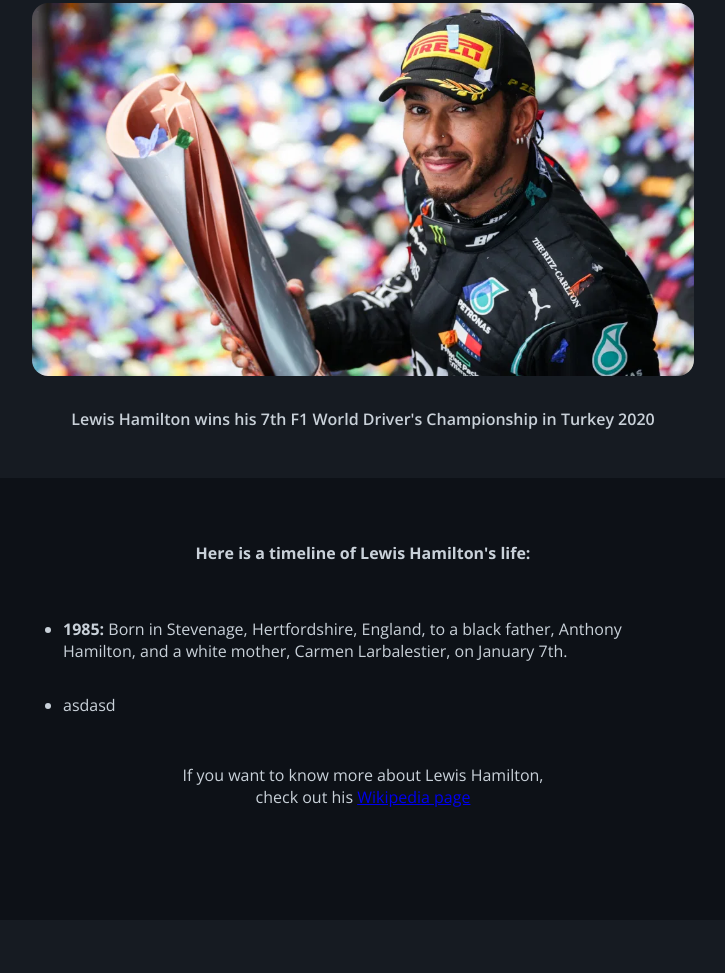
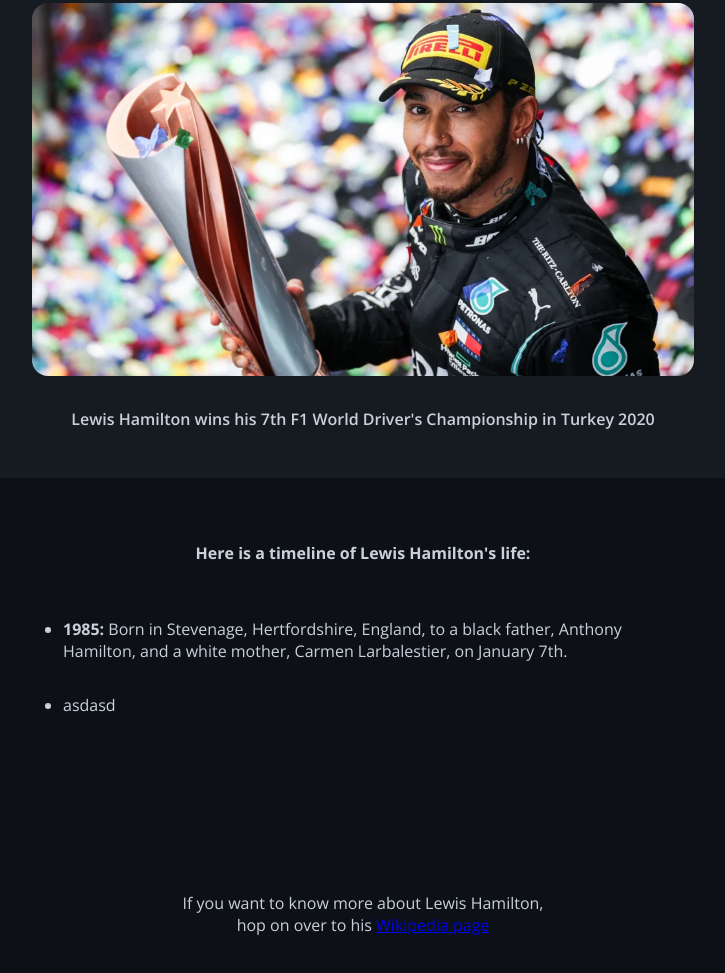
Before and after one commit to anamitronic/freecodecamp-tribute-page, a plain HTML site: page index.html in a window 1280 px wide. Shown: the part 355-1328 px from the top of the page, without its empty margins (277-1002 px from the left). Before the commit the page ends 1307 px from the top, so only its background shows below. Drawn offline with nearby package versions, Linux system fonts and the light colour scheme.

Commit message:
Renamed tribute.html to index.html

```diff
--- a/tribute.html
+++ b/index.html
@@ -43,7 +43,7 @@
 
         </ul>
 
-        <p id = 'redir'> If you want to know more about Lewis Hamilton, <br> check out his
+        <p id = 'redir'> If you want to know more about Lewis Hamilton, <br> hop on over to his
             <a id = 'tribute-link' target = '_blank' href = 'https://en.wikipedia.org/wiki/Lewis_Hamilton'> Wikipedia page </a></p>
 
     </div>
--- a/styles.css
+++ b/styles.css
@@ -73,7 +73,7 @@ p {
 }
 
 #tribute-info {
-    margin: 4em auto;
+    margin: 4em auto 0 auto;
     max-width: 600px;
 }
 
@@ -86,5 +86,5 @@ ul li {
 }
 
 #redir {
-    margin: 2em 0;
+    margin: 10em 0 0 0;
 }
```
